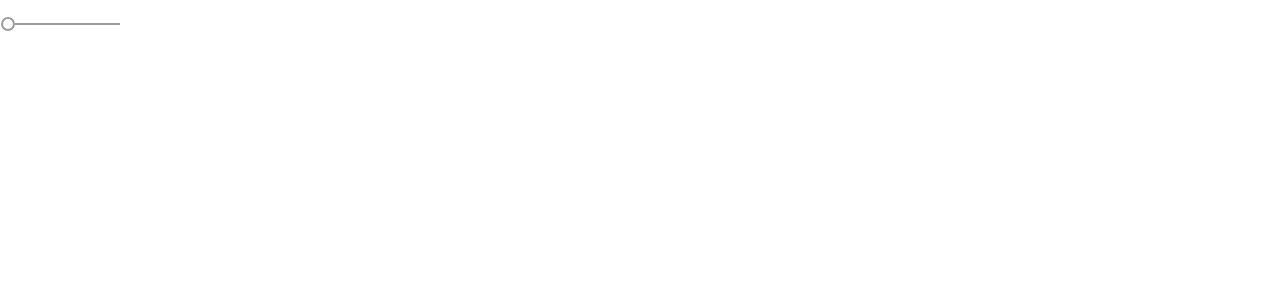
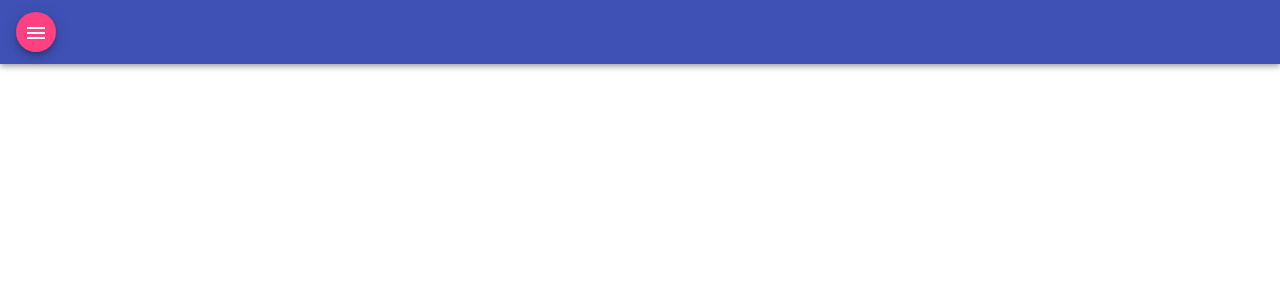
Before and after one commit to marciomesquita/ng-todo-app, an Angular app: page / in a window 1280 px wide. Shown: the top 300 px of the page. Built offline with nearby package versions, Linux system fonts and the light colour scheme.

Commit message:
add main layout

```diff
--- a/src/app/app.component.html
+++ b/src/app/app.component.html
@@ -1 +1,18 @@
-<mat-slider min="1" max="100" step="1" value="1"></mat-slider>
+<mat-toolbar color="primary" class="mat-elevation-z4">
+  <span>
+    <button mat-mini-fab>
+      <mat-icon>menu</mat-icon>
+    </button>
+  </span>
+</mat-toolbar>
+
+<mat-sidenav-container>
+  <mat-sidenav #sidenav mode="side" opened class="app-sidenav">
+    <nav>
+    </nav>
+  </mat-sidenav>
+
+  <div class="app-content">
+    <router-outlet></router-outlet>
+  </div>
+</mat-sidenav-container>
```
Also changed, not shown: src/app/app.module.ts (+39 -1 lines).
